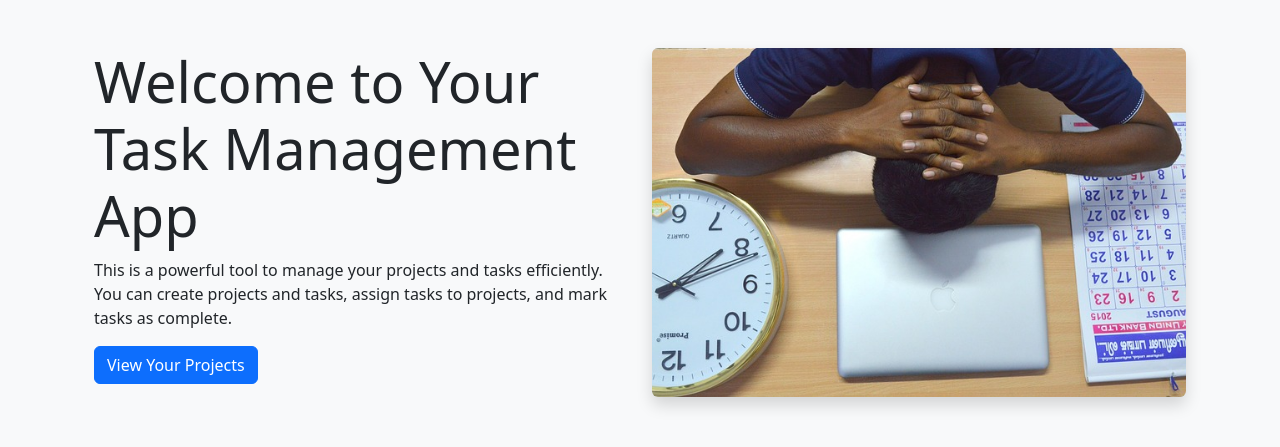
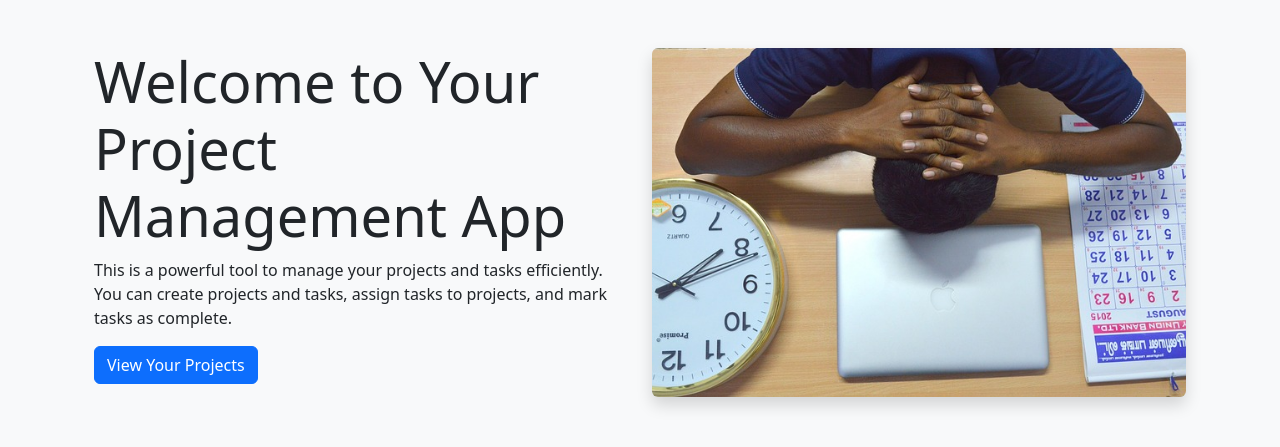
Before and after one commit to geoffreykithuku/django-project-manager-app, a Django app: page / in a window 1280 px wide. Shown: the part 56-503 px from the top of the page. Run offline with Django 4.2, Linux system fonts and the light colour scheme.

Commit message:
fix home page

```diff
--- a/task_list/templates/home.html
+++ b/task_list/templates/home.html
@@ -2,7 +2,7 @@
 <div class="container mt-5">
   <div class="row">
     <div class="col-md-6">
-      <h1 class="display-4">Welcome to Your Task Management App</h1>
+      <h1 class="display-4">Welcome to Your Project Management App</h1>
       <p>
         This is a powerful tool to manage your projects and tasks efficiently.
         You can create projects and tasks, assign tasks to projects, and mark
--- a/task_list/templates/project_list.html
+++ b/task_list/templates/project_list.html
@@ -1,5 +1,5 @@
 {% extends 'base.html' %} {% load humanize %} {% block content %}
-<div class="container mt-5">
+<div class="container mt-5 ">
   <h3 class="text-primary">Project List</h3>
   <div class="d-flex justify-content-between flex-wrap">
     <div class="col-md-4 mb-4">
@@ -46,7 +46,7 @@
   <div class="row">
     {% for project in projects %}
     <div class="col-md-4 mb-4">
-      <div class="card shadow">
+      <div class="card shadow ">
         <div class="card-body">
           <span class="d-flex justify-content-between">
             <p class="card-text">
```
Also changed, not shown: db.sqlite3.
